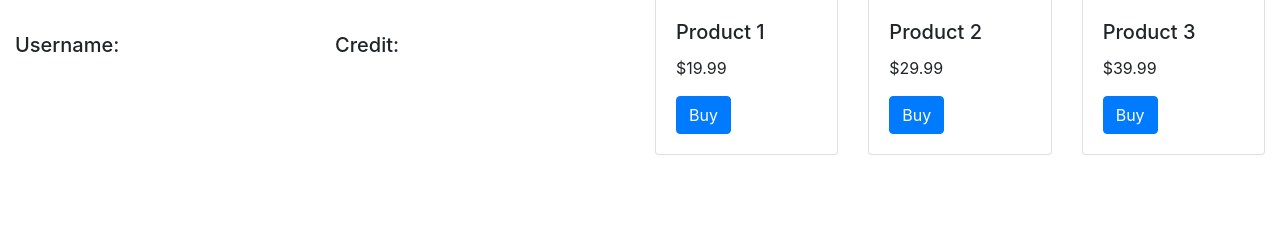
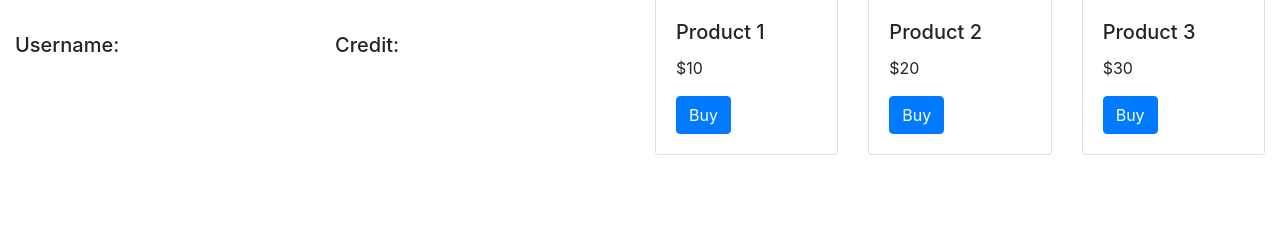
Before and after one commit to erfan-rfmhr/subscription-task, a FastAPI app: template src/templates/user/account.html in a window 1280 px wide. Shown: the part 73-313 px from the top of the page. Run offline with FastAPI, Linux system fonts and the light colour scheme; the template is opened without the code that fills it, so the values that code supplies are empty; parts of the project's set-up code (start-up, migrations or seed data) failed here and were passed over; some libraries are stand-ins or nearby versions.

Commit message:
change prices

```diff
--- a/src/templates/user/account.html
+++ b/src/templates/user/account.html
@@ -27,7 +27,7 @@
             <img class="card-img-top" src="https://via.placeholder.com/150" alt="Card image cap">
             <div class="card-body">
               <h5 class="card-title">Product 1</h5>
-              <p class="card-text">$19.99</p>
+              <p class="card-text">$10</p>
               <a href="#" class="btn btn-primary">Buy</a>
             </div>
           </div>
@@ -37,7 +37,7 @@
             <img class="card-img-top" src="https://via.placeholder.com/150" alt="Card image cap">
             <div class="card-body">
               <h5 class="card-title">Product 2</h5>
-              <p class="card-text">$29.99</p>
+              <p class="card-text">$20</p>
               <a href="#" class="btn btn-primary">Buy</a>
             </div>
           </div>
@@ -47,7 +47,7 @@
             <img class="card-img-top" src="https://via.placeholder.com/150" alt="Card image cap">
             <div class="card-body">
               <h5 class="card-title">Product 3</h5>
-              <p class="card-text">$39.99</p>
+              <p class="card-text">$30</p>
               <a href="#" class="btn btn-primary">Buy</a>
             </div>
           </div>
```
